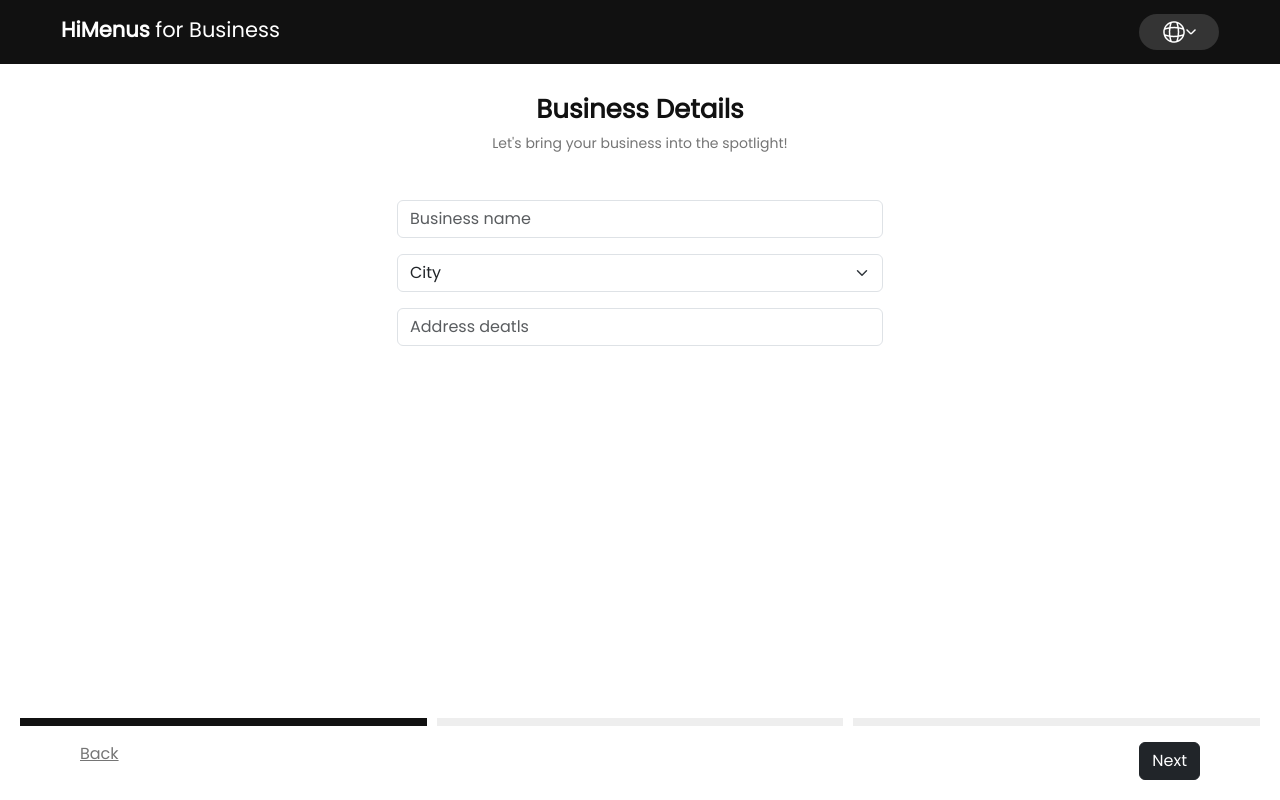
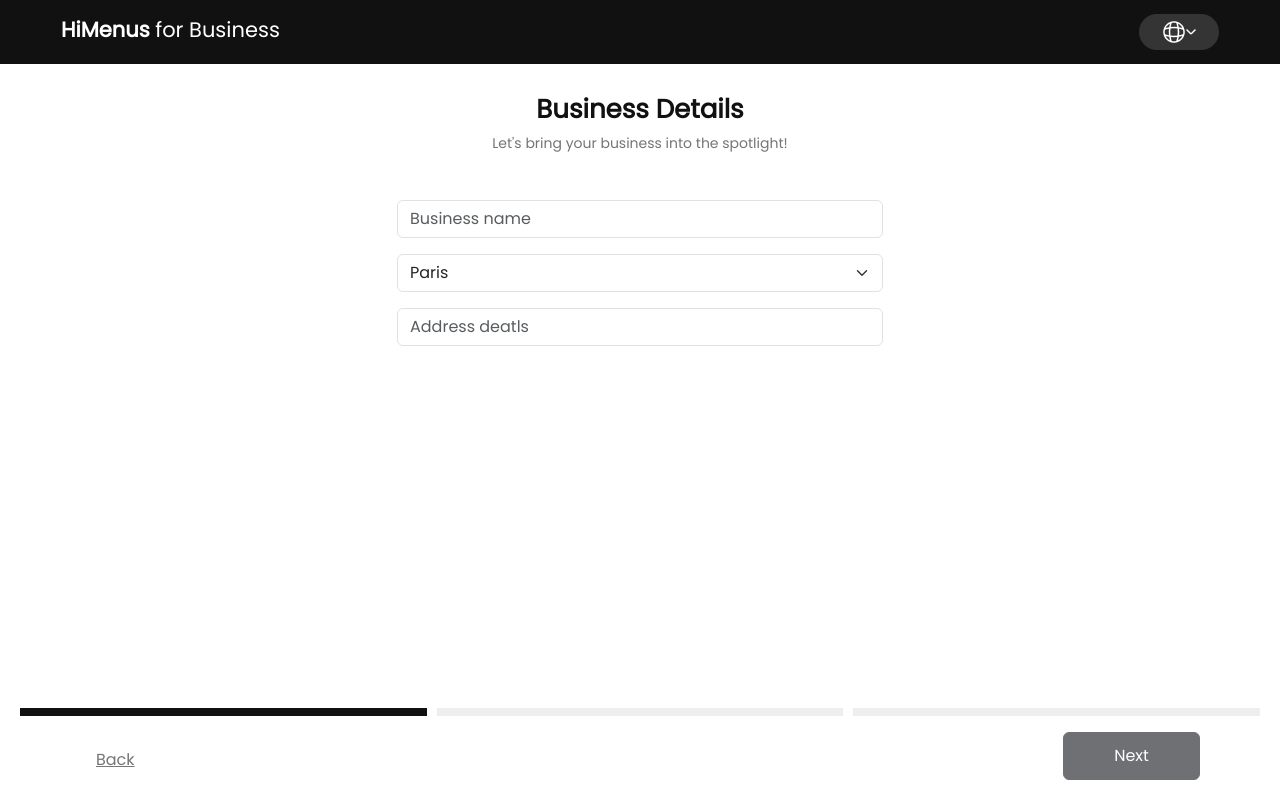
Before and after one commit to HaiderMalik12/multistep-signup-angular, an Angular app: page /details in a window 1280 px wide. Built offline with nearby package versions, Linux system fonts and the light colour scheme.

Commit message:
completed

```diff
--- a/src/app/components/b-details/b-details-form.component.html
+++ b/src/app/components/b-details/b-details-form.component.html
@@ -1,24 +1,23 @@
 <div class="wrapper">
   <h3>Business Details</h3>
   <p>Let's bring your business into the spotlight!</p>
-  <form class="form-group">
+  <form class="form-group" [formGroup]="detailsForm">
     <div class="mb-3">
       <input
         type="text"
         class="form-control"
         id="fullName"
         placeholder="Business name"
+        formControlName="businessName"
       />
     </div>
     <div class="mb-3">
       <select
         class="form-select form-control"
         aria-label="Default select example"
+        formControlName="city"
       >
-        <option selected>City</option>
-        <option value="1">One</option>
-        <option value="2">Two</option>
-        <option value="3">Three</option>
+        <option *ngFor="let c of cities" [ngValue]="c">{{ c }}</option>
       </select>
     </div>
     <div class="mb-3">
@@ -27,6 +26,7 @@
         class="form-control"
         id="fullName"
         placeholder="Address deatls"
+        formControlName="address"
       />
     </div>
   </form>
@@ -39,7 +39,14 @@
     <li></li>
   </ul>
   <div class="action_buttons">
-    <a routerLink="/code" class="back_link">Back</a>
-    <a class="btn btn-dark" type="action">Next</a>
+    <a routerLink="/pricing" class="back_link ms-3">Back</a>
+    <button
+      class="btn btn-dark"
+      type="button"
+      [disabled]="!detailsForm.valid"
+      (click)="onSubmit()"
+    >
+      Next
+    </button>
   </div>
 </div>
--- a/src/app/components/b-details/b-details-form.component.ts
+++ b/src/app/components/b-details/b-details-form.component.ts
@@ -1,11 +1,33 @@
 import { Component } from '@angular/core';
-import { RouterLink } from '@angular/router';
+import { NgFor } from '@angular/common';
+import { ReactiveFormsModule, FormBuilder, Validators } from '@angular/forms';
+import { Router, RouterLink } from '@angular/router';
 
 @Component({
   selector: 'app-b-details-form',
   standalone: true,
-  imports: [RouterLink],
+  imports: [RouterLink, ReactiveFormsModule, NgFor],
   templateUrl: './b-details-form.component.html',
   styleUrl: './b-details-form.component.css',
 })
-export class BDetailsFormComponent {}
+export class BDetailsFormComponent {
+  cities: string[] = ['London', 'Lahore', 'Colombo', 'Paris'];
+  defaultCity: string = 'Paris';
+
+  detailsForm = this.formBuilder.group({
+    businessName: ['', Validators.required],
+    city: ['', Validators.required],
+    address: ['', Validators.required],
+  });
+
+  constructor(private formBuilder: FormBuilder, private router: Router) {
+    this.detailsForm.controls['city'].setValue(this.defaultCity, {
+      onlySelf: true,
+    });
+  }
+
+  onSubmit() {
+    console.warn(this.detailsForm.value);
+    this.router.navigate(['/pricing']);
+  }
+}
--- a/src/app/components/code/code-form.component.ts
+++ b/src/app/components/code/code-form.component.ts
@@ -19,7 +19,7 @@ export class CodeFormComponent {
   onSubmit() {
     console.warn(this.codeForm.value);
     if (this.codeForm.value.code?.length == 6) {
-      this.router.navigate(['/pricing']);
+      this.router.navigate(['/detail']);
     } else {
       alert('You have to provide your 6 digit code');
       return;
--- a/src/styles.css
+++ b/src/styles.css
@@ -27,6 +27,12 @@ body {
 
 .progress_wrapper .back_link {
   color: #757575;
+  margin-top: 1rem;
+}
+
+.action_buttons .btn {
+  width: 137px;
+  height: 48px;
 }
 
 input::placeholder,
```
